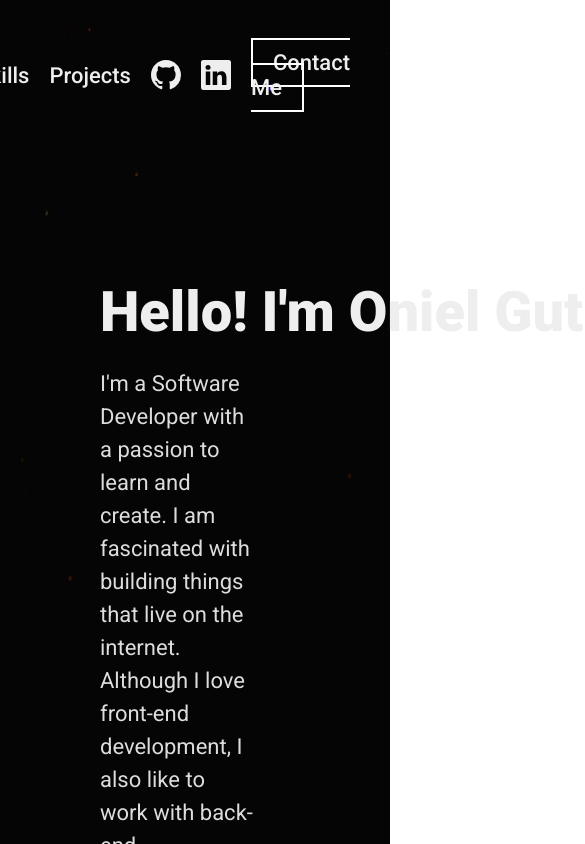
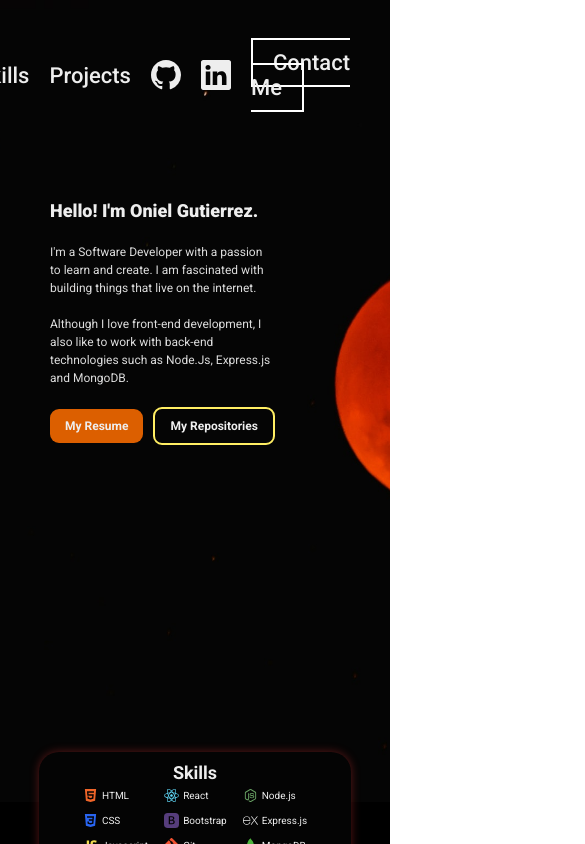
Before and after one commit to Onionie/portfolio, a React (Create React App) app: page / in a window 390 px wide. Shown: the top 844 px of the page, 585 px wide, since content can reach past the window. Built offline with nearby package versions, Linux system fonts and the light colour scheme.

Commit message:
Update Responsiveness of Hero and Skills section

```diff
--- a/src/Components/Hero.css
+++ b/src/Components/Hero.css
@@ -2,15 +2,14 @@
   height: 110vh;
   width: 100%;
   background-image: url('../Assets/images/blood-moon.jpg');
-  background-position: right;
+  background-position: center;
   background-repeat: no-repeat;
   background-size: cover;
 }
 
 .hero__textbox {
   position: relative;
-  top: 30%;
-  width: 40%;
+  top: 20%;
   margin-left: 10rem;
 }
 
@@ -30,6 +29,7 @@
 }
 
 .hero__textbox__body {
+  width: 40%;
   margin-top: 2rem;
   margin-bottom: 6rem;
   font-size: 2.4rem;
@@ -98,6 +98,10 @@
 
 /* screen < 1600px */
 @media (max-width: 100em) {
+  .hero__section {
+    background-position: center;
+  }
+
   .hero__textbox__title {
     font-size: 5.6rem;
   }
@@ -105,6 +109,118 @@
   .hero__textbox__body,
   .btn:link {
     font-size: 2.2rem;
+  }
+}
+
+/* screen < 1320px */
+@media (max-width: 82.5em) {
+  .hero__section {
+    height: 105vh;
+    background-position: center left;
+  }
+
+  .hero__textbox {
+    top: 25%;
+    margin-left: 5rem;
+  }
+
+  .hero__textbox__title {
+    font-size: 4.6rem;
+  }
+
+  .hero__textbox__body {
+    width: 45%;
+  }
+
+  .hero__textbox__body,
+  .btn:link {
+    font-size: 2rem;
+  }
+
+  .btn:link {
+    padding: 1.2rem 2rem;
+  }
+}
+
+/* screen < 960px */
+@media (max-width: 60em) {
+  .hero__section {
+    height: 95vh;
+    background-position: center left 35%;
+  }
+
+  .hero__textbox__body {
+    width: 50%;
+  }
+
+  .hero__textbox__title {
+    font-size: 3.8rem;
+  }
+
+  .hero__textbox__body,
+  .btn:link {
+    font-size: 1.6rem;
+  }
+}
+
+/* screen < 800px */
+@media (max-width: 50em) {
+  .hero__textbox__title {
+    font-size: 3.2rem;
+  }
+
+  .hero__textbox__body,
+  .btn:link {
+    font-size: 1.4rem;
+    margin-bottom: 4rem;
+  }
+}
+
+/* screen < 640px */
+@media (max-width: 40em) {
+  .hero__section {
+    background-position: center left 35%;
+  }
+
+  .hero__textbox__body {
+    width: 60%;
+    margin-bottom: 2rem;
+  }
+
+  .hero__textbox__title {
+    font-size: 2.6rem;
+  }
+
+  .btn:link {
+    margin-bottom: 0;
+  }
+
+  .btn__full {
+    margin-right: 1rem;
+  }
+}
+
+/* screen < 440px */
+@media (max-width: 27.5em) {
+  .hero__textbox__body {
+    width: 65%;
+  }
+
+  .hero__textbox__title {
+    font-size: 1.8rem;
+  }
+
+  .hero__textbox__body,
+  .btn:link {
+    font-size: 1.2rem;
+  }
+  .btn:link {
+    margin-bottom: 0;
+    padding: 1rem 1.5rem;
+  }
+
+  .btn__full {
+    margin-right: 1rem;
   }
 }
 
--- a/src/Components/Hero.js
+++ b/src/Components/Hero.js
@@ -22,6 +22,7 @@ const Hero = () => {
         >
           I'm a Software Developer with a passion to learn and create. I am
           fascinated with building things that live on the internet.
+          <br />
           <br />
           Although I love front-end development, I also like to work with
           back-end technologies such as Node.Js, Express.js and MongoDB.
--- a/src/Components/Skills.module.css
+++ b/src/Components/Skills.module.css
@@ -19,7 +19,7 @@
 
   border-radius: 2rem;
   position: relative;
-  top: -8rem;
+  top: -5rem;
 }
 
 .skills__box h1 {
```
